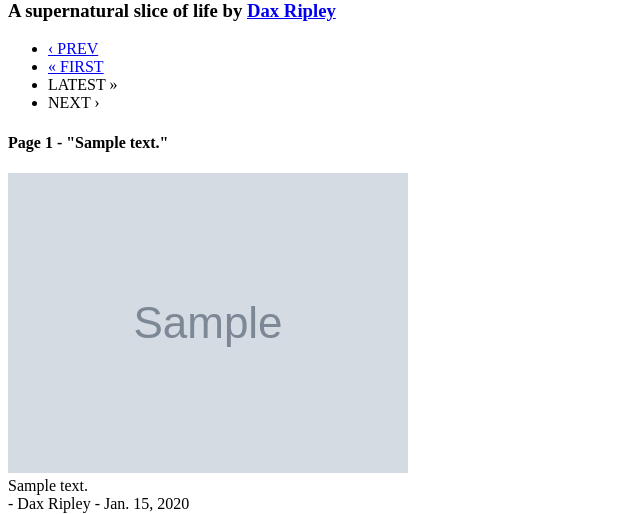
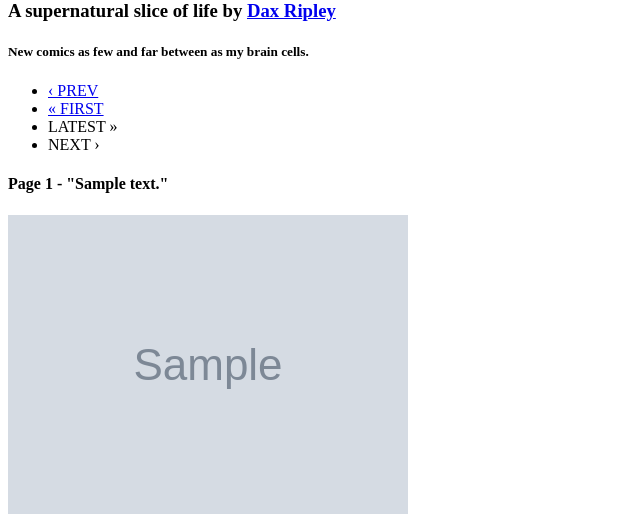
Before and after one commit to unrau/unrau-django, a Django app: page /knot/ in a window 1280 px wide. Shown: the part 331-845 px from the top of the page, without its empty margins (0-640 px from the left). Run offline with Django 3.2, Linux system fonts and the light colour scheme; tables that the repository leaves empty hold one stand-in row (values such as "Sample post"); grey boxes marked "Sample" are stand-in pictures; some libraries are stand-ins or nearby versions.

Commit message:
Add another subtitle about comic frequency

```diff
--- a/knot/templates/knot_base.html
+++ b/knot/templates/knot_base.html
@@ -24,6 +24,7 @@
     <img src="/static/images/comic-kotw-logo.png" class="comic-logo" id="knot-logo" />
   </a>
   <h3>A supernatural slice of life by <a href="https://twitter.com/dax_ripley">Dax Ripley</a></h3>
+  <h5>New comics as few and far between as my brain cells.</h5>
 
 {% block content %}{% endblock content %}
 
```
